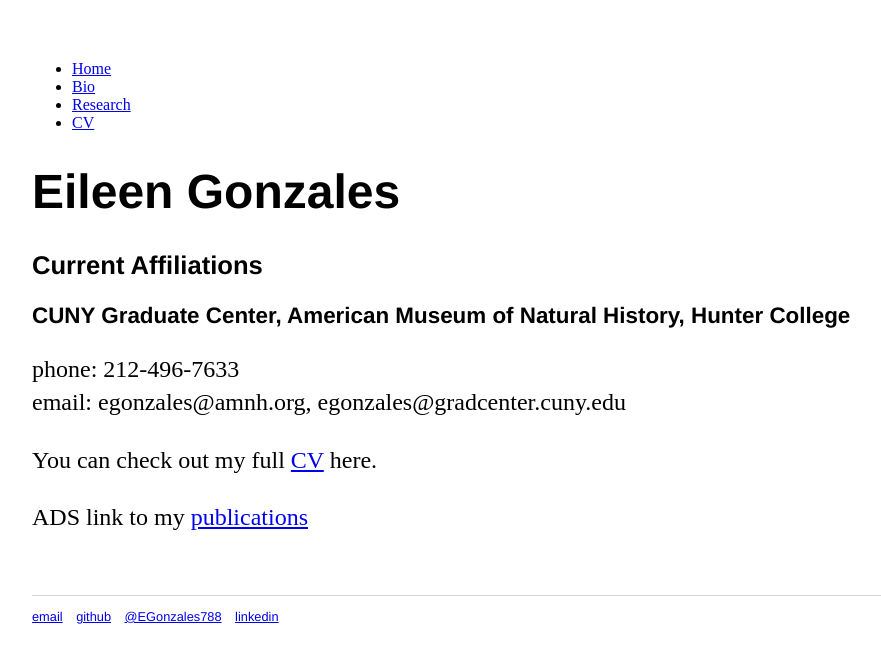
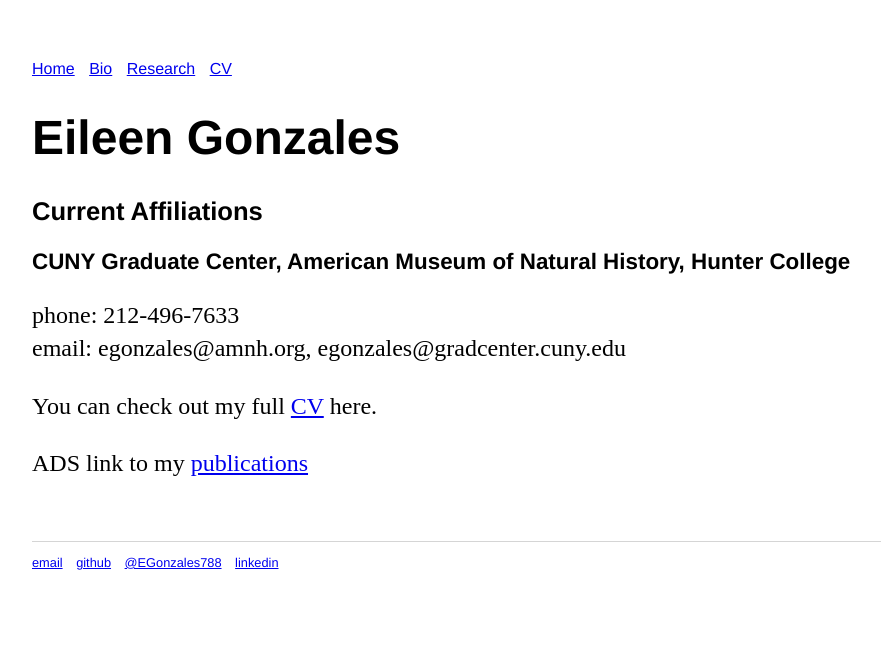
Before and after one commit to ECGonzales/ECGonzales.github.io, a Jekyll site: the page built from CV/index.html, in a window 1280 px wide. Shown: the top 663 px of the page, without its empty margins (160-1041 px from the left). Built offline with Jekyll 4.4.1, drawn with Linux system fonts in a browser that asks for light colours.

Commit message:
Added nav ul and nav ul li back in

```diff
--- a/css/main.css
+++ b/css/main.css
@@ -1,7 +1,7 @@
 body {margin: 60px auto; width: 70%;}
 
-footer ul {font-family:'Helvetica', 'Arial', 'Sans-Serif'; padding: 0px; list-style: none; font-weight: normal;}
-footer ul li {display: inline; margin-right: 10px;}
+nav ul, footer ul {font-family:'Helvetica', 'Arial', 'Sans-Serif'; padding: 0px; list-style: none; font-weight: normal;}
+nav ul li, footer ul li {display: inline; margin-right: 10px;}
 
 /*Navbar Code to Keep it at the top*/
 /*.navbar {font-family:'Helvetica', 'Arial', 'Sans-Serif'; padding: 0px; list-style: none;
```
